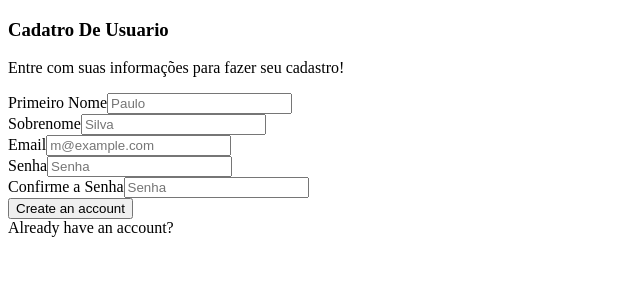
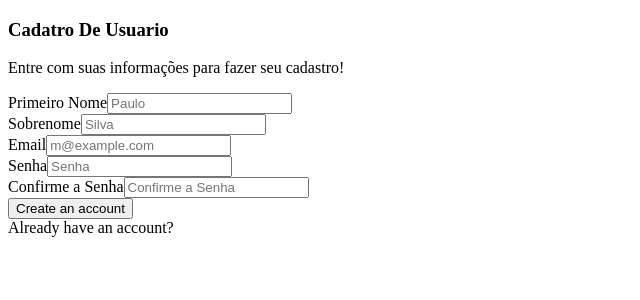
Before and after one commit to Adota-ai/frontend, a Next.js app: page /cadastro/cadastro in a window 1280 px wide. Shown: the top 300 px of the page, without its empty margins (0-640 px from the left). Built offline with nearby package versions, Linux system fonts and the light colour scheme.

Commit message:
fix: changing password id

```diff
--- a/src/pages/cadastro/cadastro.tsx
+++ b/src/pages/cadastro/cadastro.tsx
@@ -78,13 +78,13 @@ export default function LoginForm() {
             />
           </div>
           <div className="grid gap-2">
-            <Label htmlFor="password">Senha</Label>
-            <Input id="password" name="password" type="password" placeholder="Senha" />
-          </div>
-          <div className="grid gap-2">
-            <Label htmlFor="password">Confirme a Senha</Label>
-            <Input id="password" type="password" placeholder="Senha" />
-          </div>
+    <Label htmlFor="password">Senha</Label>
+    <Input id="password" name="password" type="password" placeholder="Senha" required />
+</div>
+<div className="grid gap-2">
+    <Label htmlFor="confirm-password">Confirme a Senha</Label>
+    <Input id="confirm-password" name="confirm_password" type="password" placeholder="Confirme a Senha" required />
+</div>
           <Button type="submit" className="w-full">
             Create an account
           </Button>
```
